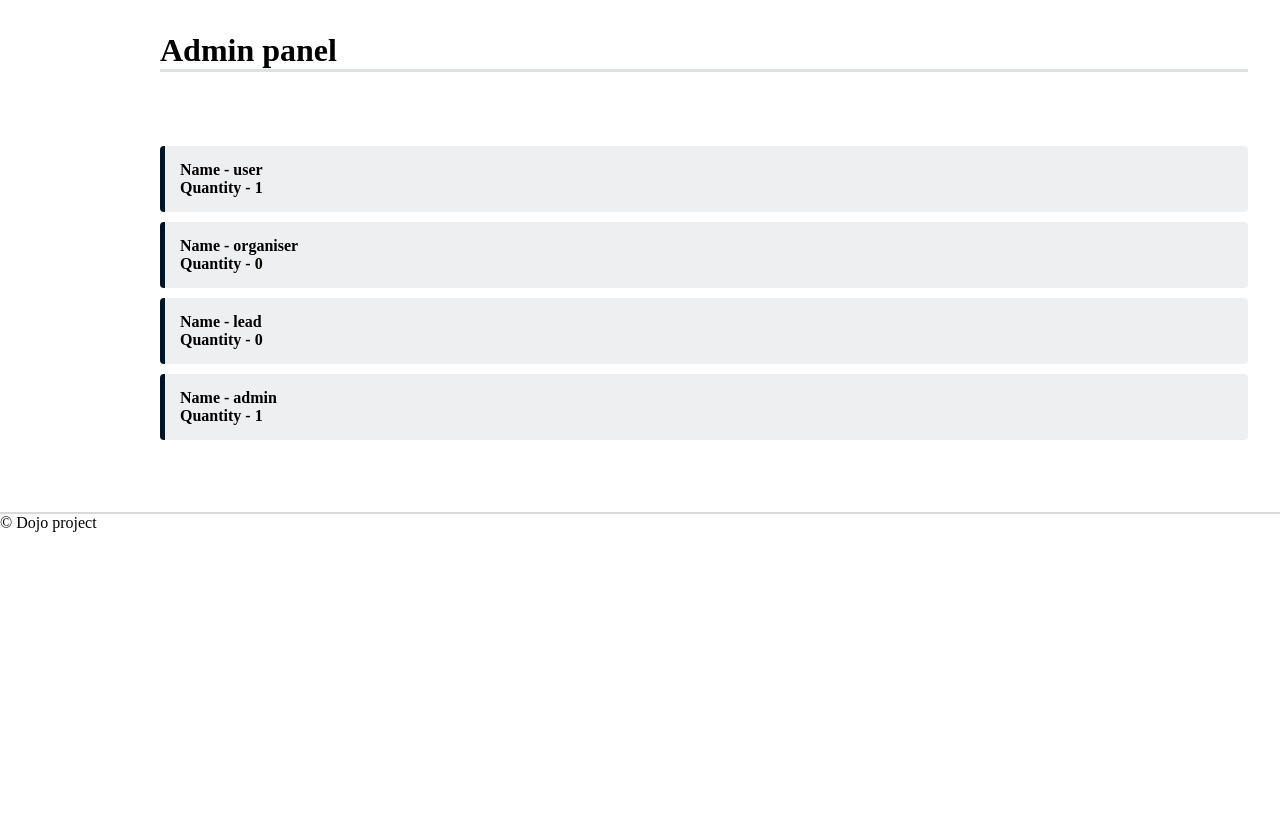
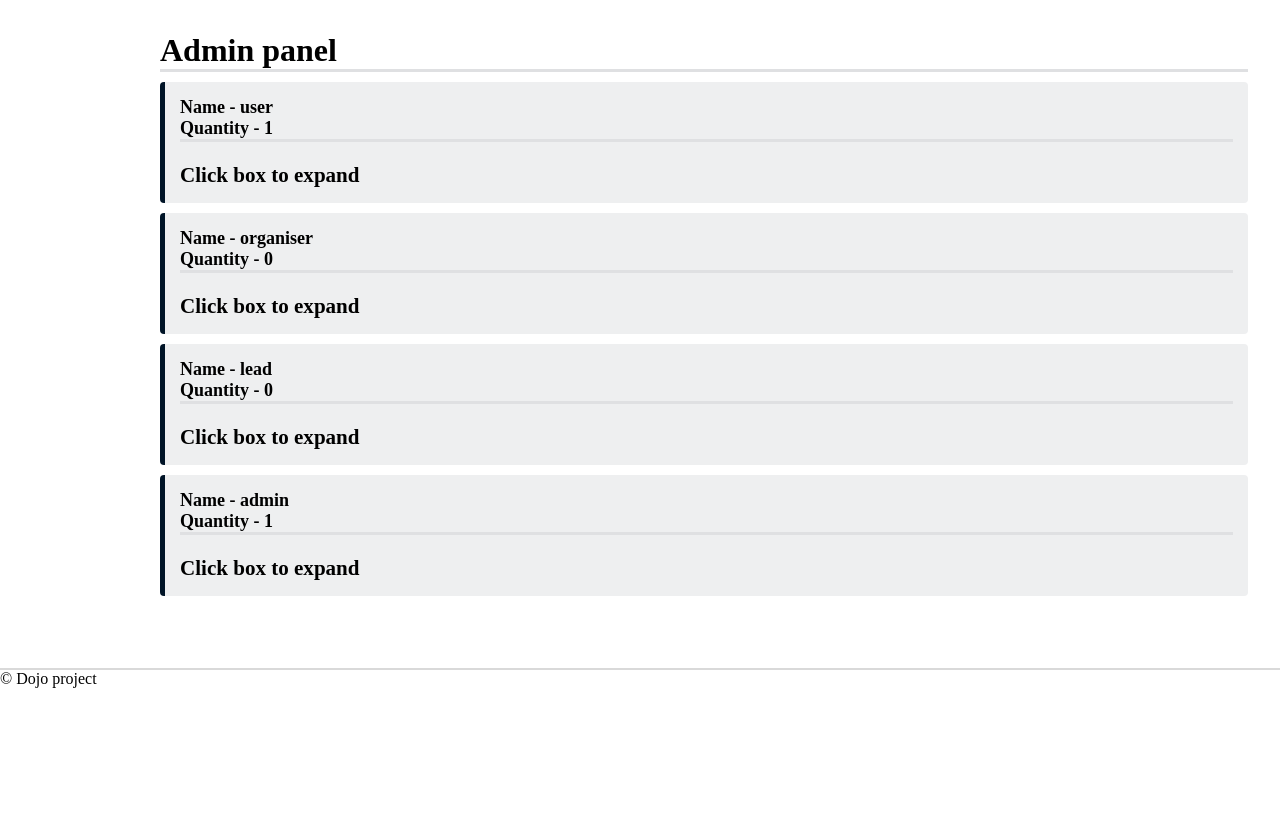
Before and after one commit to theHappyMonke/Dojo-project-prototype, a Flask app: page /admin in a window 1280 px wide. Shown: the part 99-935 px from the top of the page. Run offline with Flask 3, Linux system fonts and the light colour scheme; a user stored in the database is signed in.

Commit message:
i think this is cocrrect when establsihing branch

```diff
--- a/main.py
+++ b/main.py
@@ -117,6 +117,19 @@ def getAccess():
         cursor.close()
 
     return access
+
+def getUsers():
+    try:
+        cursor = connection.cursor()
+        cursor.execute("SELECT users.id, users.forename, users.surname, access_rights.name FROM users JOIN access_rights ON users.access = access_rights.id")
+        users = cursor.fetchall()
+    except sqlite3.Error as error:
+        print("Database error:", error)
+    finally:
+        cursor.close()
+
+    print(users)
+    return users
 
 class User(UserMixin):
     def __init__(self, id, forename, surname, email, password, access):
@@ -416,7 +429,8 @@ def admin():
             print()
     else:
         access = getAccess()
-        return render_template('admin-panel.html', access = access)
+        users = getUsers()
+        return render_template('admin-panel.html', access = access, users = users)
 
 @app.errorhandler(404)
 def page_not_found(error):
--- a/queries.sql
+++ b/queries.sql
@@ -11,9 +11,9 @@ DROP TABLE users;
 DROP TABLE access_rights;
 
 INSERT INTO reviews VALUES (NULL, 'This is a quote about the company', 'author');
-INSERT INTO leads VALUES (NULL, '/static/employee_photos/logo.png', 'Steve', 'John', 'sj@example.com', 'This is a quote about me');
-INSERT INTO leads VALUES (NULL, '/static/employee_photos/logo.png', 'Albert', 'Stef', 'AS@example.com', 'This is a quote about me');
-INSERT INTO leads VALUES (NULL, '/static/employee_photos/logo.png', 'Lee', 'Botting', '23bottingl849@collyers.ac.uk', 'I am Lee :)');
+INSERT INTO leads VALUES (NULL, '{{ url_for('static', filename='employee_photos/logo.png') }}', 'Steve', 'John', 'sj@example.com', 'This is a quote about me');
+INSERT INTO leads VALUES (NULL, '{{ url_for('static', filename='employee_photos/logo.png') }}', 'Albert', 'Stef', 'AS@example.com', 'This is a quote about me');
+INSERT INTO leads VALUES (NULL, '{{ url_for('static', filename='employee_photos/logo.png') }}', 'Lee', 'Botting', '23bottingl849@collyers.ac.uk', 'I am Lee :)');
 INSERT INTO activities_for_sessions VALUES (NULL, 'Run');
 INSERT INTO activities_for_sessions VALUES (NULL, 'Jump');
 INSERT INTO activities_for_sessions VALUES (NULL, 'Skip');
--- a/static/scripts.js
+++ b/static/scripts.js
@@ -1 +1,19 @@
-function resetForm(){document.getElementById("setup-session").reset()}
+function resetForm(){
+    document.getElementById("setup-session").reset()
+}
+
+function changeClass(name) {
+    var element = document.querySelector("#" + name);
+    if (element.style.display === "none") {
+        element.style.display = "block";
+    } else {
+        element.style.display = "none";
+    }
+
+    var span = document.getElementById('expand' + name);
+    if (span.innerHTML === "Click box to expand") {
+        document.getElementById('expand' + name).innerHTML = "Click box to collapse";
+    } else {
+        document.getElementById('expand' + name).innerHTML = "Click box to expand";
+    }
+}
--- a/static/styles.css
+++ b/static/styles.css
@@ -24,6 +24,12 @@ body {
 footer {
     border-top: 2px solid;
     border-color: #d9d9d9;
+}
+
+hr {
+    background-color: #dfe0e2;
+    height: 3px;
+    border: none;
 }
 
 /*
@@ -149,12 +155,6 @@ form > input[type="reset"]:hover {
     margin: 0 auto;
     margin-left: 10%;
     padding: 2em;
-}
-
-.content > hr {
-    background-color: #dfe0e2;
-    height: 3px;
-    border: none;
 }
 
 .content a {
@@ -299,6 +299,7 @@ form > input[type="reset"]:hover {
     background-color: #eeeff0; /* Light grey background */
     border-left: 5px solid #001427; /* Colorful left border */
     border-radius: 4px;
+    font-size: large;
     font-weight: bold; /* Bold text for emphasis */
     transition: transform 0.2s;
 }
@@ -324,5 +325,4 @@ form > input[type="reset"]:hover {
     background-color: #001427;
     color: #dfe0e2;
 }
-
 /* End of Ids */
--- a/templates/admin-panel.html
+++ b/templates/admin-panel.html
@@ -1,24 +1,50 @@
 {% extends ('base.html') %}
 
 {% block title %}Admin panel{% endblock %}
+
+{% set interaction = closed %}
 
 {% block content %}
     <div class="content">
         <h1>Admin panel</h1>
         <hr>
-    </div>
     {% if current_user.access == 4 %}
-    <div class="content">
         <div class="upcoming-events">
             <ul>
                 {% for access in access %}
-                <li class="event-item"><strong>Name</strong> - {{access[1]}}<br><strong>Quantity</strong> - {{access[2]}}</li>
+                <li class="event-item" onclick="changeClass('{{access[1]}}')" >
+                    <p>Name - {{access[1]}}</p>
+                    <p>Quantity - {{access[2]}}</p>
+                    <hr>
+                    <div id="{{access[1]}}" style="display: none;">
+                        <p>Users with access:</p>
+                        {% set users_with_access = [] %}
+                        {% for user in users %}
+                            {% if user[3] == access[1] %}
+                                {% set users_with_access = users_with_access.append(user) %}
+                            {% endif %}
+                        {% endfor %}
+                        {% if users_with_access|length > 0 %}
+                            {% for user in users_with_access %}
+                                {% if user[0] == current_user.id %}
+                                    <p>{{user[1]}} {{user[2]}} (You)</p>
+                                {% else %}
+                                    <p>{{user[1]}} {{user[2]}}</p>
+                                {% endif %}
+                            {% endfor %}
+                        {% else %}
+                            <p>There are no users with this access.</p>
+                        {% endif %}
+                        <a href="#">Add</a>
+                    </div>
+                    <br>
+                    <h3 id="expand{{access[1]}}">Click box to expand</h3>
+                </li>
                 {% endfor %}
             </ul>
         </div>
     </div>
     {% else %}
-    <div class="content">
         <p>You do not have access to this page.</p>
         <a href="{{ url_for('home') }}">Return to the home page</a>
     </div>
```
